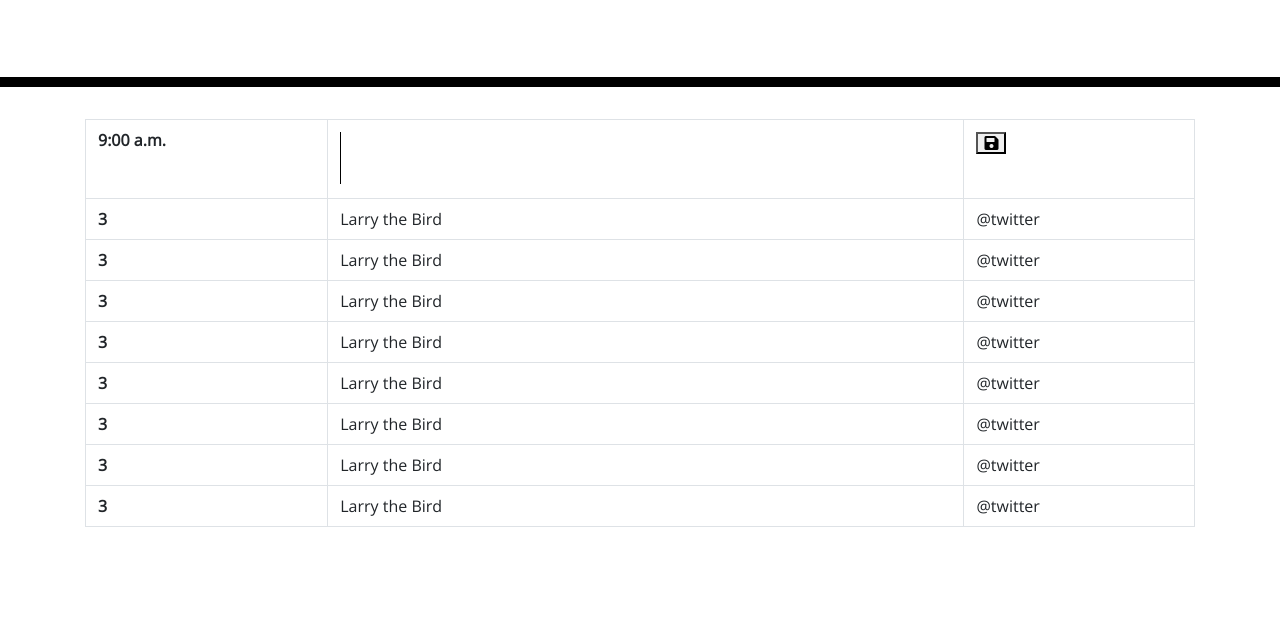
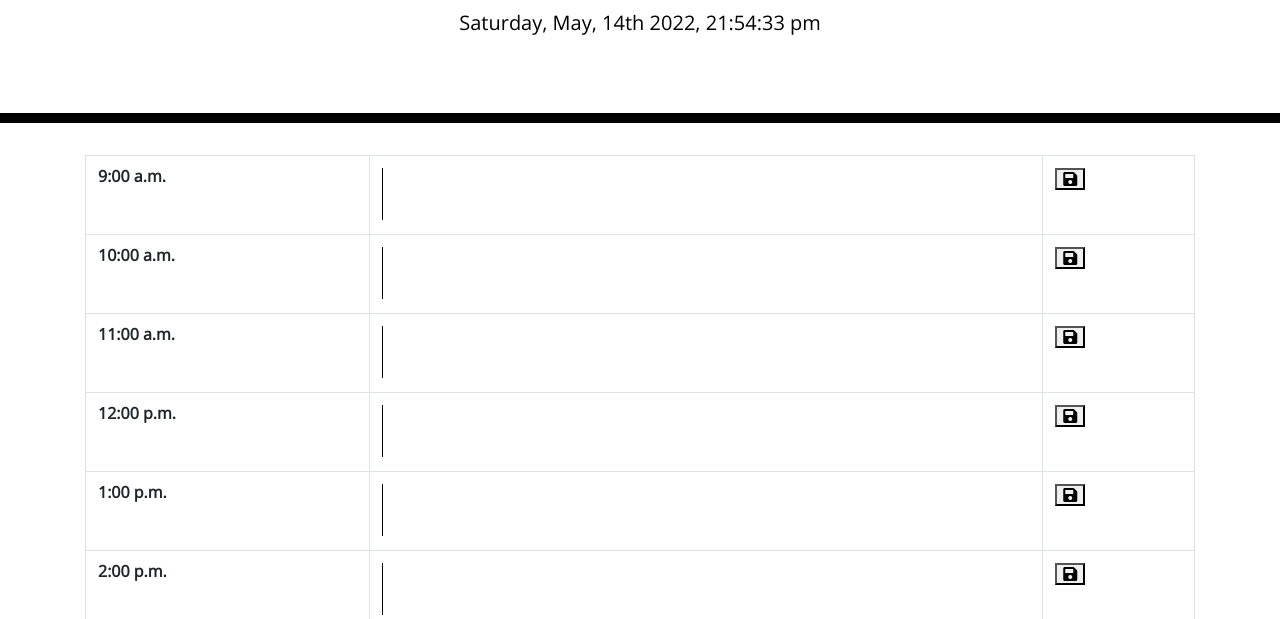
Before and after one commit to brischster/Day-Planner-of-Our-Lives, a plain HTML site: page Develop/index.html in a window 1280 px wide. Shown: the part 181-800 px from the top of the page. Drawn offline with nearby package versions, Linux system fonts and the light colour scheme.

Commit message:
added date and current tie and set up the getItem location to retain user inputed taskes

```diff
--- a/Develop/index.html
+++ b/Develop/index.html
@@ -32,51 +32,67 @@
       <table class="table table-bordered">
         <tbody>
           <tr>
-            <th scope="row" id="09">9:00 a.m.</th>
+            <th scope="row" class="getId" id="09">9:00 a.m.</th>
             <td colspan="2"><textarea></textarea></td>
             <td>
               <button class="save-btn"><i class="fas fa-save"></i></button>
             </td>
           </tr>
           <tr>
-            <th scope="row">3</th>
-            <td colspan="2">Larry the Bird</td>
-            <td>@twitter</td>
+            <th scope="row" class="getId" id="10">10:00 a.m.</th>
+            <td colspan="2"><textarea></textarea></td>
+            <td>
+              <button class="save-btn"><i class="fas fa-save"></i></button>
+            </td>
           </tr>
           <tr>
-            <th scope="row">3</th>
-            <td colspan="2">Larry the Bird</td>
-            <td>@twitter</td>
+            <th scope="row" class="getId" id="11">11:00 a.m.</th>
+            <td colspan="2"><textarea></textarea></td>
+            <td>
+              <button class="save-btn"><i class="fas fa-save"></i></button>
+            </td>
           </tr>
           <tr>
-            <th scope="row">3</th>
-            <td colspan="2">Larry the Bird</td>
-            <td>@twitter</td>
+            <th scope="row" class="getId" id="12">12:00 p.m.</th>
+            <td colspan="2"><textarea></textarea></td>
+            <td>
+              <button class="save-btn"><i class="fas fa-save"></i></button>
+            </td>
           </tr>
           <tr>
-            <th scope="row">3</th>
-            <td colspan="2">Larry the Bird</td>
-            <td>@twitter</td>
+            <th scope="row" class="getId" id="13">1:00 p.m.</th>
+            <td colspan="2"><textarea></textarea></td>
+            <td>
+              <button class="save-btn"><i class="fas fa-save"></i></button>
+            </td>
           </tr>
           <tr>
-            <th scope="row">3</th>
-            <td colspan="2">Larry the Bird</td>
-            <td>@twitter</td>
+            <th scope="row" class="getId" id="14">2:00 p.m.</th>
+            <td colspan="2"><textarea></textarea></td>
+            <td>
+              <button class="save-btn"><i class="fas fa-save"></i></button>
+            </td>
           </tr>
           <tr>
-            <th scope="row">3</th>
-            <td colspan="2">Larry the Bird</td>
-            <td>@twitter</td>
+            <th scope="row" class="getId" id="15">3:00 p.m.</th>
+            <td colspan="2"><textarea></textarea></td>
+            <td>
+              <button class="save-btn"><i class="fas fa-save"></i></button>
+            </td>
           </tr>
           <tr>
-            <th scope="row">3</th>
-            <td colspan="2">Larry the Bird</td>
-            <td>@twitter</td>
+            <th scope="row" class="getId" id="16">4:00 p.m.</th>
+            <td colspan="2"><textarea></textarea></td>
+            <td>
+              <button class="save-btn"><i class="fas fa-save"></i></button>
+            </td>
           </tr>
           <tr>
-            <th scope="row">3</th>
-            <td colspan="2">Larry the Bird</td>
-            <td>@twitter</td>
+            <th scope="row" class="getId" id="17">5:00 p.m.</th>
+            <td colspan="2"><textarea></textarea></td>
+            <td>
+              <button class="save-btn"><i class="fas fa-save"></i></button>
+            </td>
           </tr>
         </tbody>
       </table>
--- a/Develop/script.js
+++ b/Develop/script.js
@@ -1,4 +1,19 @@
 var saveBtn = $(".save-btn");
+var dateEl = $("#currentDay");
+// var currentTimeSlot = $(".getID");
+// var currentID = document.querySelectorAll("[id^=box]"); making the id an array to try and loop over in the rendertask function
+// console.log(currentID);
+// 012;
+// console.log(timeID);
+
+function currentTime() {
+  var now = moment().format("dddd, MMMM, Do YYYY, HH:m:ss a");
+  $("#currentDay").html(now);
+  setTimeout(currentTime, 1000);
+}
+$(document).ready(function () {
+  currentTime();
+});
 
 function clickHandler() {
   var textInput = $(this).parent().siblings("td").children().val();
@@ -9,3 +24,27 @@ function clickHandler() {
 saveBtn.on("click", clickHandler);
 
 $("#09").siblings("td").children().val(localStorage.getItem("09"));
+$("#10").siblings("td").children().val(localStorage.getItem("10"));
+$("#11").siblings("td").children().val(localStorage.getItem("11"));
+$("#12").siblings("td").children().val(localStorage.getItem("12"));
+$("#13").siblings("td").children().val(localStorage.getItem("13"));
+$("#14").siblings("td").children().val(localStorage.getItem("14"));
+$("#15").siblings("td").children().val(localStorage.getItem("15"));
+$("#16").siblings("td").children().val(localStorage.getItem("16"));
+$("#17").siblings("td").children().val(localStorage.getItem("17"));
+
+// function renderTask() {
+//   for (var i = 0; i < currentID.length; i++) {
+//     $("currentID[i]")
+//       .siblings("td")
+//       .children()
+//       .val(localStorage.getItem("timeID[i]"));
+//     console.log(currentID[i]);
+//   }
+// }
+
+// renderTask();
+
+// if row time less than current time, color grey
+// if row time equals current hour, color red
+// if row time greater than current hour, color green
```
